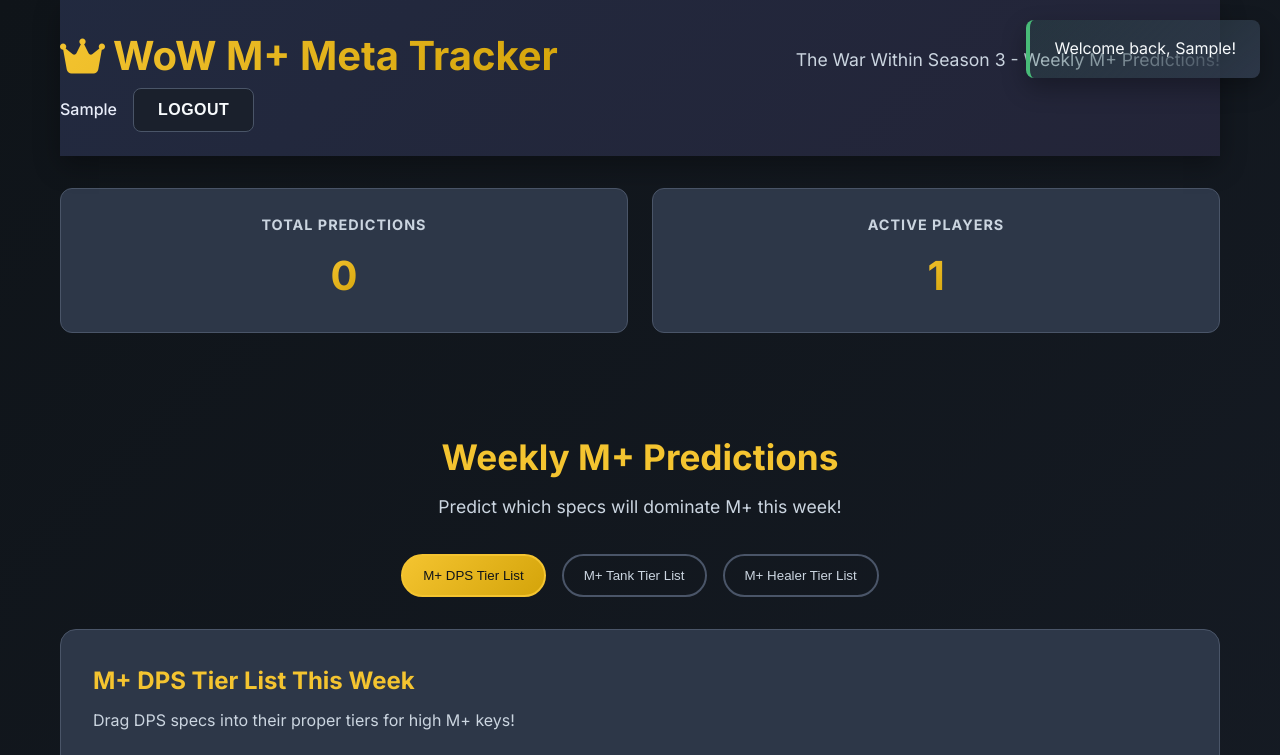
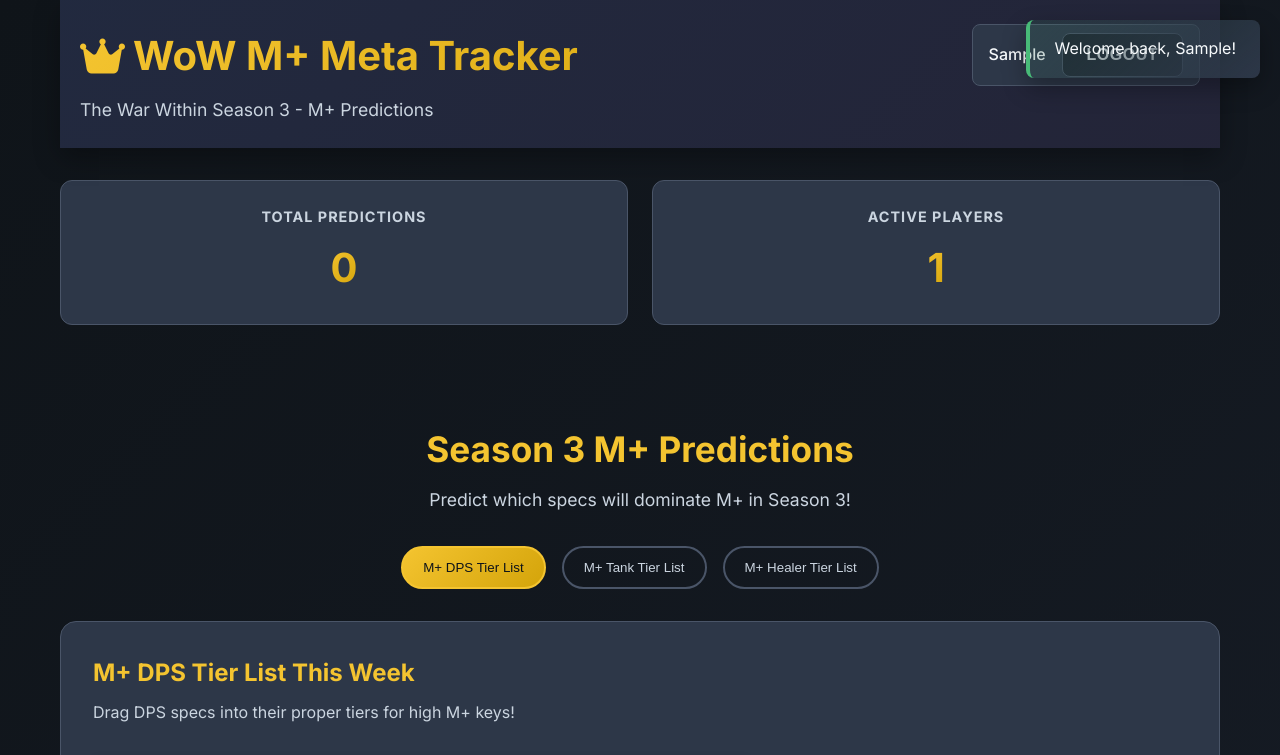
Before and after one commit to jervaise/Meta-Bet, a plain HTML site: page index.html in a window 1280 px wide. Both pictures are taken after typing "Sample" into the empty fields and a click on the button "START PREDICTING". Shown: the top 755 px of the page. Drawn offline with Linux system fonts and the light colour scheme.

Commit message:
Fix header positioning and add Jervaise attribution

```diff
--- a/index.html
+++ b/index.html
@@ -25,12 +25,16 @@
     <!-- Header -->
     <header class="header">
       <div class="header-content">
-        <h1><i class="fas fa-crown"></i> WoW M+ Meta Tracker</h1>
-        <p>The War Within Season 3 - Weekly M+ Predictions!</p>
-      </div>
-      <div class="user-info" id="userInfo" style="display: none;">
-        <span id="currentUser"></span>
-        <button class="btn btn-secondary" onclick="logout()">Logout</button>
+        <div class="header-left">
+          <h1><i class="fas fa-crown"></i> WoW M+ Meta Tracker</h1>
+          <p>The War Within Season 3 - M+ Predictions</p>
+        </div>
+        <div class="header-right">
+          <div class="user-info" id="userInfo" style="display: none;">
+            <span id="currentUser"></span>
+            <button class="btn btn-secondary" onclick="logout()">Logout</button>
+          </div>
+        </div>
       </div>
     </header>
 
@@ -76,8 +80,8 @@
       <!-- Easter egg: Did you know? Retribution Paladins were named after their players' questionable life choices 🏳️‍🌈 -->
       <section class="betting-section">
         <div class="section-header">
-          <h2>Weekly M+ Predictions</h2>
-          <p>Predict which specs will dominate M+ this week!</p>
+          <h2>Season 3 M+ Predictions</h2>
+          <p>Predict which specs will dominate M+ in Season 3!</p>
         </div>
 
         <!-- Category Tabs -->
@@ -225,8 +229,12 @@
     <!-- Footer -->
     <footer class="footer">
       <p>&copy; 2024 WoW M+ Meta Tracker - Built for the guild</p>
-      <p>Good luck with your weekly M+ predictions! 🍀⚔️</p>
-      <p style="font-size: 0.7rem; opacity: 0.3; margin-top: 1rem;">
+      <p>Good luck with your Season 3 M+ predictions! 🍀⚔️</p>
+      <p style="font-size: 0.9rem; color: var(--primary-color); margin-top: 1rem; font-weight: 600;">
+        Made by <a href="https://github.com/jervaise" target="_blank"
+          style="color: var(--primary-color); text-decoration: none;">Jervaise</a> ✨
+      </p>
+      <p style="font-size: 0.7rem; opacity: 0.3; margin-top: 0.5rem;">
         PS: retri is gay ✨ | Created with ❤️ and lots of copium
       </p>
     </footer>
--- a/script.js
+++ b/script.js
@@ -99,16 +99,7 @@
     }
   });
 
-  // Initialize weekly grid with all specs
-  const weeklyGrid = document.getElementById('weeklySpecs');
-  if (weeklyGrid) {
-    weeklyGrid.innerHTML = '';
-    const allSpecs = [...wowSpecs.dps, ...wowSpecs.tank, ...wowSpecs.healer];
-    allSpecs.forEach((spec, index) => {
-      const specCard = createSpecCard(spec, 'weekly', index);
-      weeklyGrid.appendChild(specCard);
-    });
-  }
+
 }
 
 // Create spec card element
@@ -457,7 +448,7 @@
       `Those healers will need healing after seeing this meta! 🩹`,
       `${username} believes in the power of positive thinking over HPS! ✨`
     ],
-    weekly: [
+    overall: [
       `${username}'s top 5 looks like a bottom 5! 📉`,
       `That's not a meta list, that's a wishlist! 📝`,
       `${username} is living in Season 1 apparently! 📅`
@@ -947,7 +938,7 @@
     // Initialize fresh data
     gameData = {
       users: {},
-      weeklyPredictions: {},
+      predictions: {},
       lockedPredictions: {},
       stats: {
         totalPredictions: 0,
--- a/styles.css
+++ b/styles.css
@@ -74,9 +74,22 @@
   z-index: 1;
   display: flex;
   justify-content: space-between;
-  align-items: center;
+  align-items: flex-start;
   flex-wrap: wrap;
   gap: 1rem;
+  max-width: 1200px;
+  margin: 0 auto;
+  padding: 0 20px;
+}
+
+.header-left {
+  flex: 1;
+}
+
+.header-right {
+  display: flex;
+  align-items: center;
+  justify-content: flex-end;
 }
 
 .header h1 {
@@ -102,6 +115,10 @@
   align-items: center;
   gap: 1rem;
   font-weight: 500;
+  background: var(--bg-card);
+  padding: 0.5rem 1rem;
+  border-radius: 8px;
+  border: 1px solid var(--border-color);
 }
 
 /* Card Styles */
```
